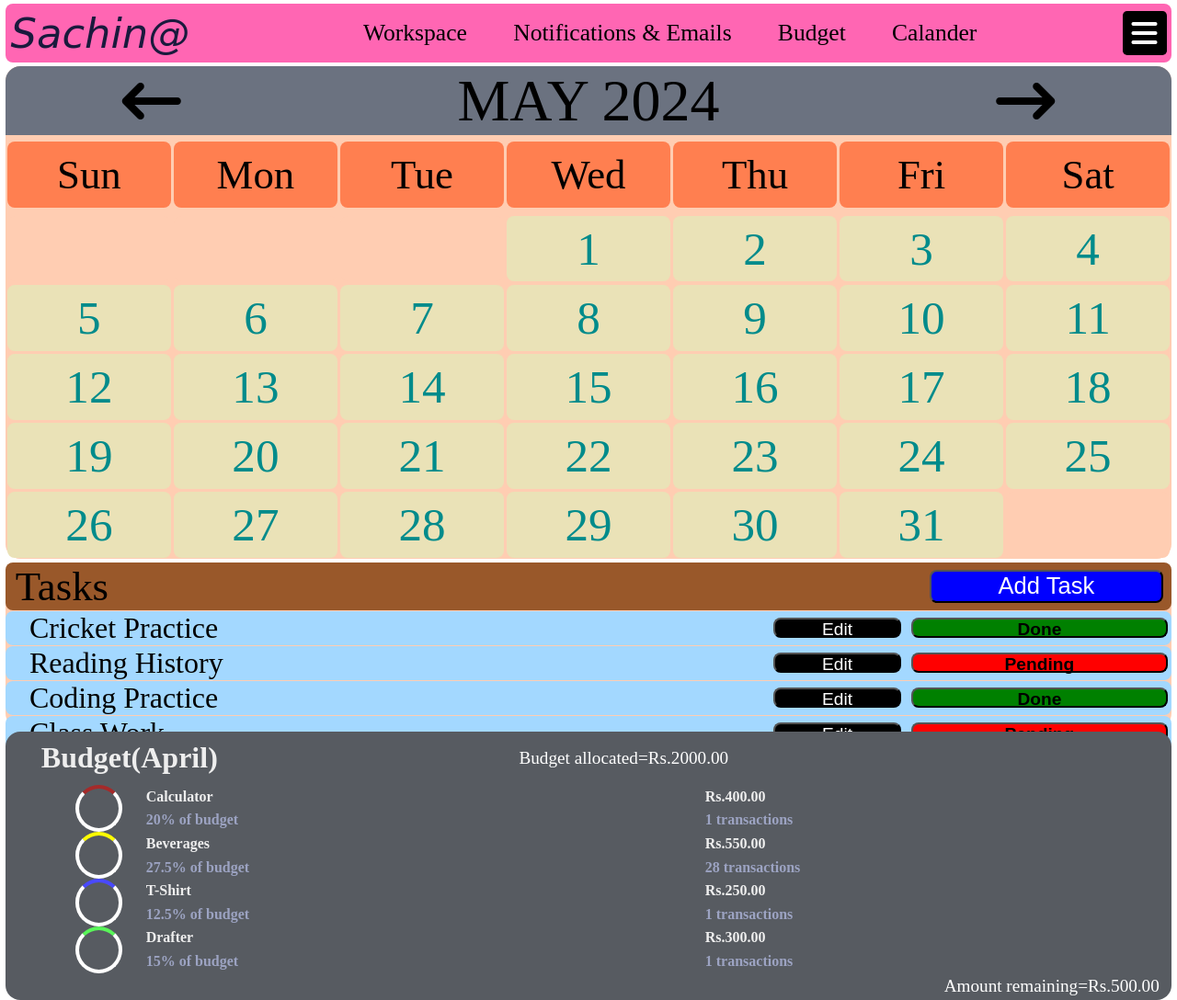
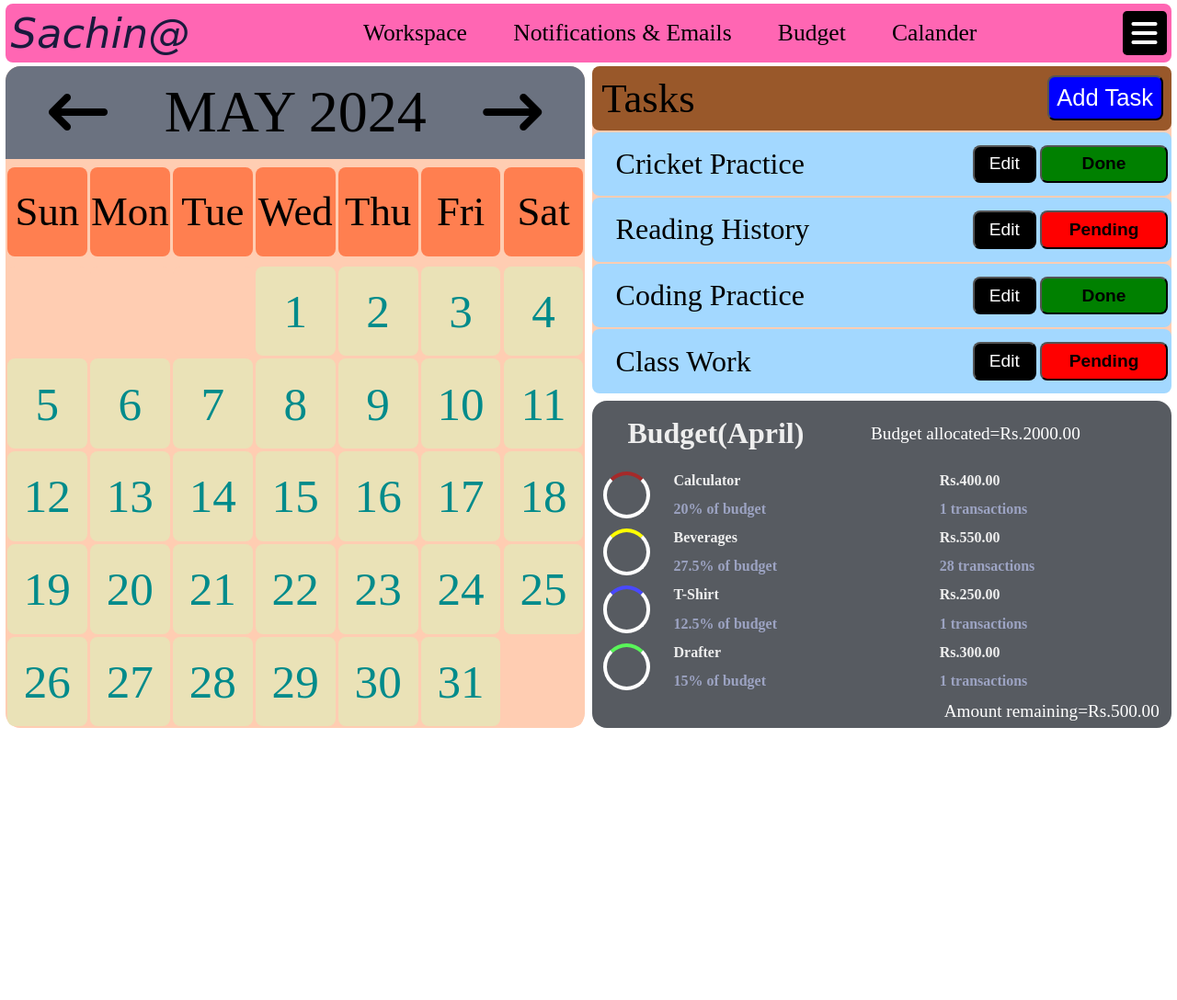
Before and after one commit to tetarwalsachinkumar/E_cell-WMO-Project, a plain HTML site: page index.html in a window 1280 px wide. Shown: the whole page at 92% size. After the commit the page ends 804 px from the top, so only its background shows below. Drawn offline with Linux system fonts and the light colour scheme.

Commit message:
responsiveness added

```diff
--- a/style.css
+++ b/style.css
@@ -276,3 +276,15 @@ body{
     border-radius: 50%;
     border: .5vh solid white;
 }
+
+
+/* making site responsive */
+@media (min-width:850px){
+    .container{
+        display: grid;
+        grid-template-columns: repeat(2,1fr);
+        grid-template-rows: repeat(2,1fr);
+        column-gap: 1vh;
+        row-gap: 1vh;
+    }
+}
```
